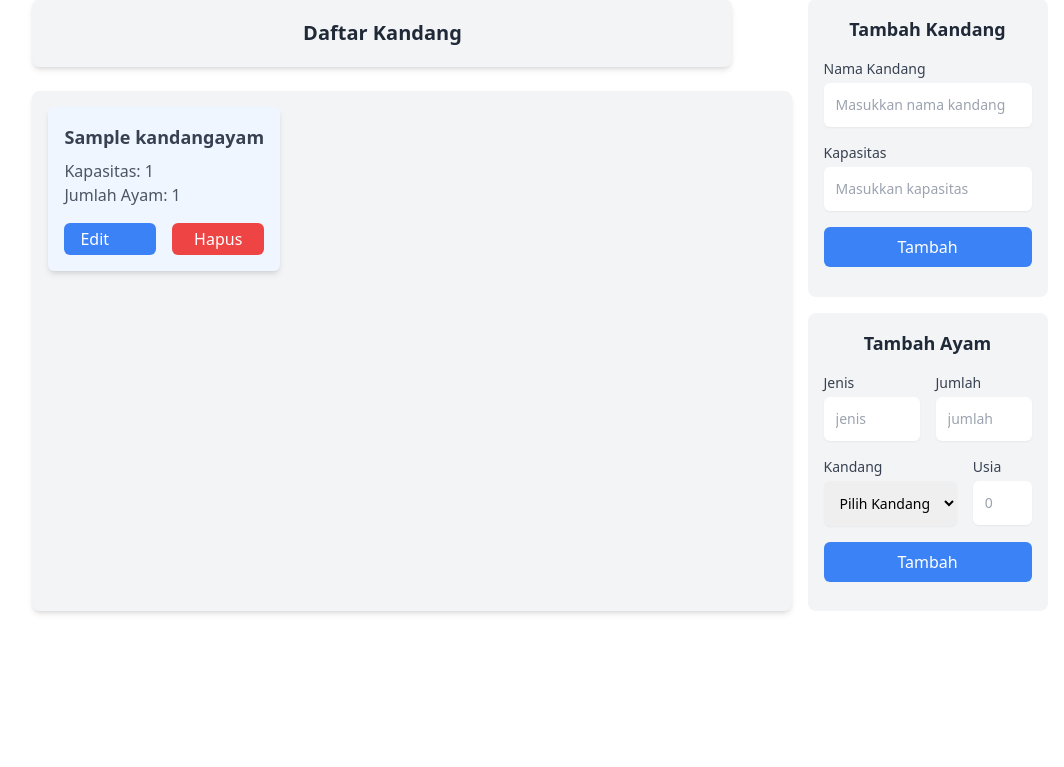
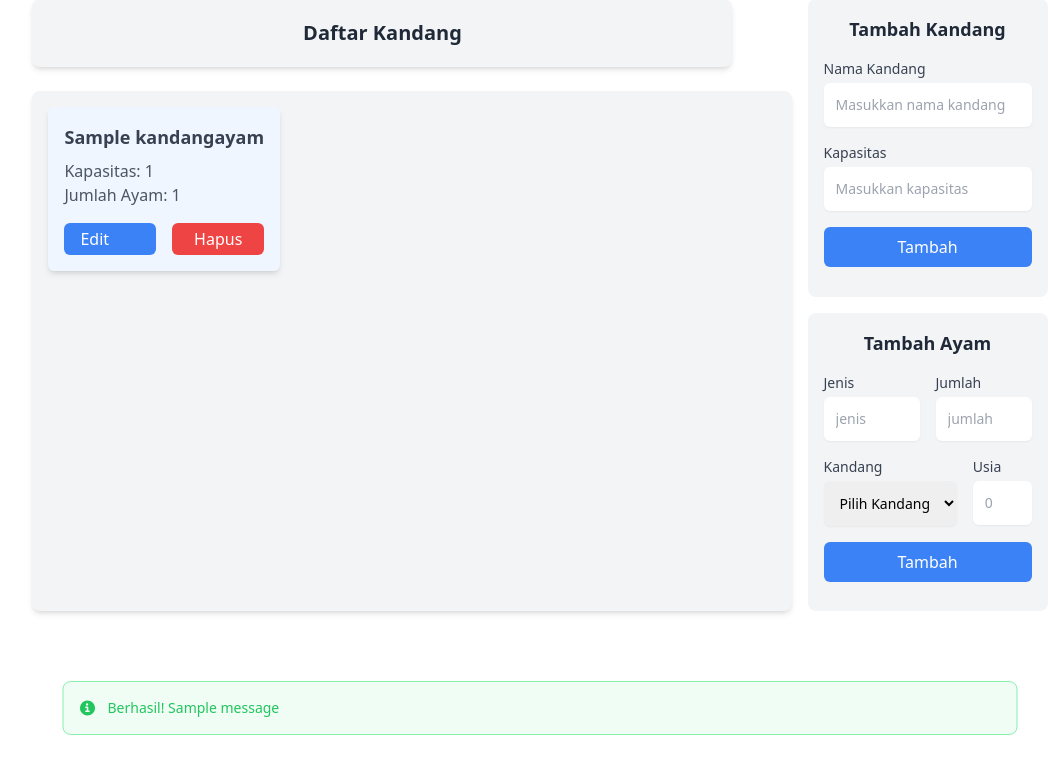
Before and after one commit to Taufiq47/pemweb-kandangayam, a Django app: page / in a window 1280 px wide. Shown: the part 33-800 px from the top of the page, without its empty margins (100-1164 px from the left). Run offline with Django 5.2, Linux system fonts and the light colour scheme; tables that the repository leaves empty hold one stand-in row (values such as "Sample post"); one stand-in notice (Sample message) is shown; some libraries are stand-ins or nearby versions.

Commit message:
alert message saat menambahkan kandang

```diff
--- a/appKandang/templates/index.html
+++ b/appKandang/templates/index.html
@@ -46,6 +46,19 @@
                     {% endfor %}
                 </div>
             </div>
+            <!-- Alert Msg -->
+            {% for msg in messages %}
+            <div class="fixed bottom-4 left-1/2 transform -translate-x-1/2 min-w-[955px] flex items-center p-4 mb-4 text-sm text-green-500 border border-green-300 rounded-lg bg-green-50 z-50"
+            role="alert">
+            <svg class="flex-shrink-0 inline w-4 h-4 me-3" aria-hidden="true" xmlns="http://www.w3.org/2000/svg" fill="currentColor" viewBox="0 0 20 20">
+                <path d="M10 .5a9.5 9.5 0 1 0 9.5 9.5A9.51 9.51 0 0 0 10 .5ZM9.5 4a1.5 1.5 0 1 1 0 3 1.5 1.5 0 0 1 0-3ZM12 15H8a1 1 0 0 1 0-2h1v-3H8a1 1 0 0 1 0-2h2a1 1 0 0 1 1 1v4h1a1 1 0 0 1 0 2Z"/>
+            </svg>
+            <span class="sr-only">Info</span>
+            <div>
+                <span class="font-medium">Berhasil!</span> {{ msg }}
+            </div>
+            </div>
+            {% endfor %}
         </div>
         <div class="flex flex-col gap-4 justify-between w-[240px]">
             <div class="h-full bg-gray-100 p-4 rounded-lg shadow-mdr">
--- a/appKandang/views.py
+++ b/appKandang/views.py
@@ -1,5 +1,6 @@
 from django.http import HttpResponse
 from django.shortcuts import render, redirect, get_object_or_404
+from django.contrib import messages
 from .models import KandangAyam
 from .models import Ayam
 
@@ -47,6 +48,7 @@ def tambah_edit_kandang(request, kandang_id=None):
             kandang = KandangAyam(nama_kandang=nama_kandang, kapasitas=kapasitas)
             kandang.save()
 
+        messages.success(request, "Kandang ayam berhasil ditambahkan")
         return redirect('index')
 
     kandang_list = KandangAyam.objects.all()
```
